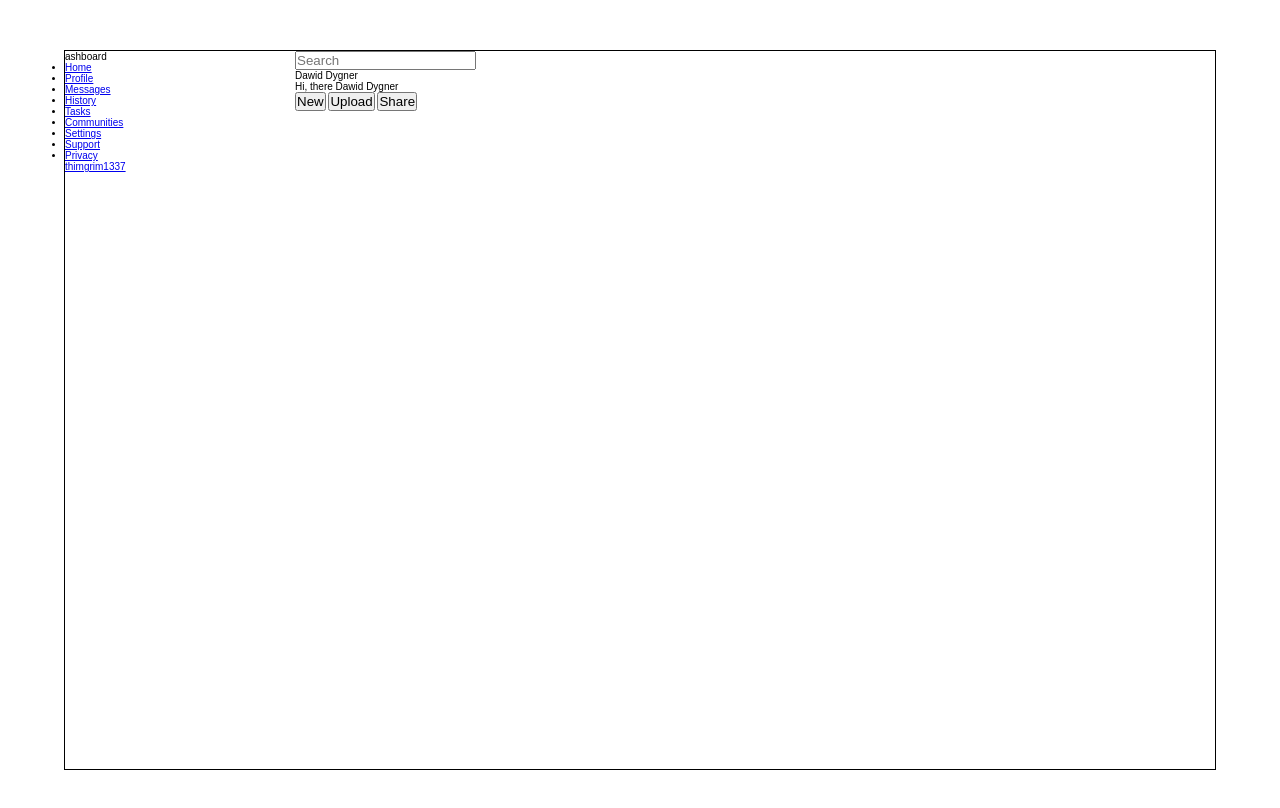
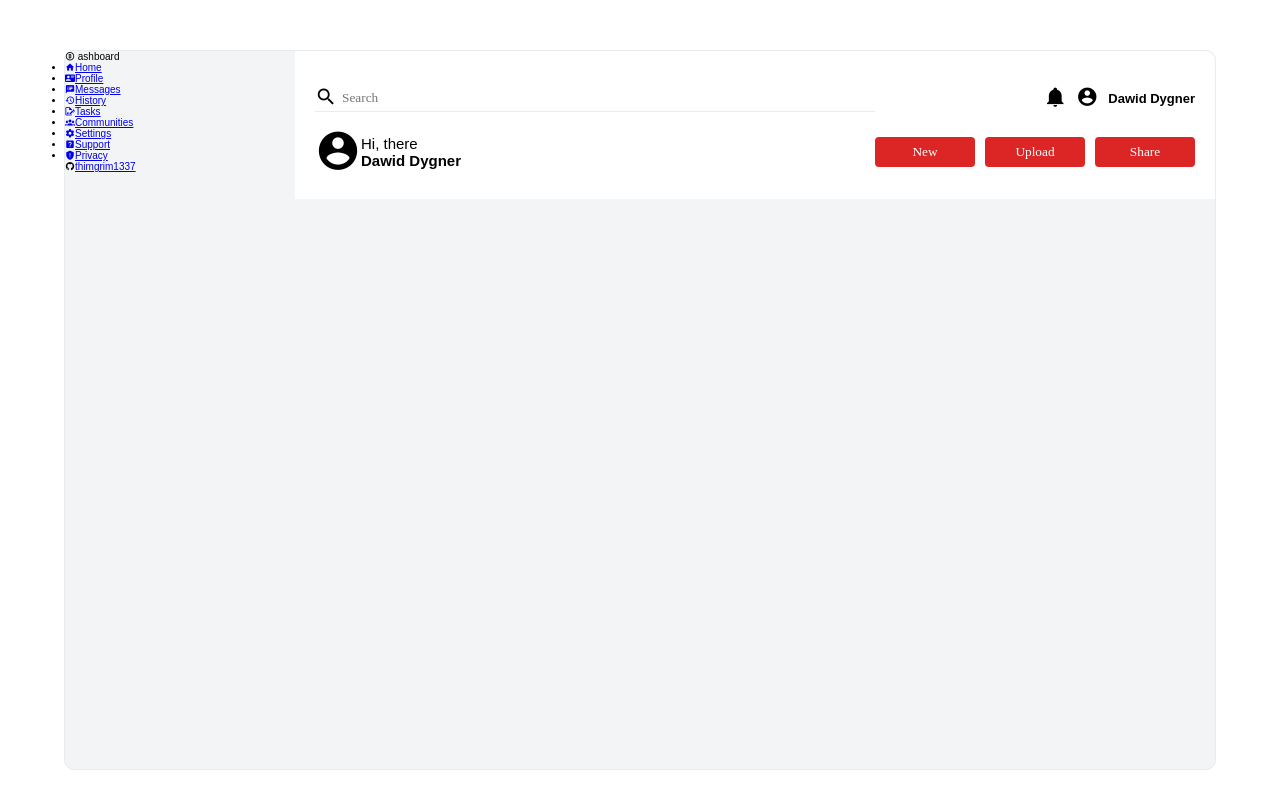
Before and after one commit to thimgrim1337/dashboard, a plain HTML site: page index.html in a window 1280 px wide. Drawn offline with Linux system fonts and the light colour scheme.

Commit message:
Create and style header

```diff
--- a/index.html
+++ b/index.html
@@ -4,6 +4,10 @@
     <meta charset="UTF-8" />
     <meta http-equiv="X-UA-Compatible" content="IE=edge" />
     <meta name="viewport" content="width=device-width, initial-scale=1.0" />
+    <link
+    rel="stylesheet"
+    href="https://cdn.jsdelivr.net/npm/@mdi/font@6.9.96/css/materialdesignicons.min.css"
+  />
     <link rel="stylesheet" href="style.css" />
     <title>Dashboard</title>
   </head>
@@ -19,16 +23,17 @@
           <i class="mdi mdi-account-circle"></i>
           Dawid Dygner
         </div>
-        <div class="buttons">
+
           <div class="hello">
             <i class="mdi mdi-account-circle"></i>
             <span>Hi, there</span>
             <span>Dawid Dygner</span>
+            </div>
+          <div class="buttons">
+            <button>New</button>
+            <button>Upload</button>
+            <button>Share</button>
           </div>
-          <button>New</button>
-          <button>Upload</button>
-          <button>Share</button>
-        </div>
       </header>
       <aside>
         <div class="logo">
--- a/style.css
+++ b/style.css
@@ -25,18 +25,104 @@ body {
   display: grid;
   grid-template-columns: 1fr 4fr;
   grid-template-rows: 1fr 4fr;
-  border: 1px solid black;
+  background-color: #f3f4f6;
+  border: 1px solid #eaebed;
+  border-radius: 10px;
 }
 
+/* Header */
 header {
   grid-column: 2 / -1;
   grid-row: 1 / 2;
+  background-color: #fff;
+  padding: 20px 20px;
+  border-radius: 0 10px 0 0;
+
+  display: grid;
+  grid-template-columns: 3fr 1fr 1fr;
+  grid-template-rows: 1fr 1fr;
+  align-items: center;
 }
 
+header .mdi {
+  font-size: 22px;
+}
+
+.searchbar {
+  grid-column: 1 / 3;
+  display: grid;
+  justify-content: center;
+  align-content: center;
+  grid-template-columns: auto 1fr;
+  border-bottom: 1px solid #eaebed;
+}
+
+.searchbar input[type='search'] {
+  width: 95%;
+  padding: 0 5px;
+  border: none;
+  font-family: 'Poppins';
+  color: #9fa5b1;
+}
+
+.searchbar input[type='search']:focus {
+  outline: none;
+  border: 2px solid var(--red);
+}
+
+.userinfo {
+  justify-self: end;
+  display: grid;
+  grid-template-columns: auto auto 1fr;
+  align-items: center;
+  gap: 1rem;
+  font-weight: bold;
+  font-size: 1.3rem;
+}
+
+.hello {
+  display: grid;
+  grid-template-columns: auto 1fr;
+  grid-template-rows: 1fr 1fr;
+  font-size: 1.5rem;
+}
+
+.hello .mdi {
+  font-size: 46px;
+  grid-row: 1 / -1;
+}
+
+.hello span:nth-of-type(1) {
+  align-self: end;
+}
+
+.hello span:nth-of-type(2) {
+  font-weight: bold;
+}
+
+.buttons {
+  grid-column: 3 / 4;
+  display: grid;
+  grid-template-columns: auto auto auto;
+  gap: 1rem;
+}
+
+.buttons button {
+  width: 100px;
+  height: 30px;
+  font-family: 'Poppins';
+  color: #fff;
+  background-color: var(--red);
+  border: transparent;
+  border-radius: 4px;
+}
+
+/* Aside */
 aside {
   grid-column: 1 / 2;
   grid-row: 1 / -1;
 }
 
+/* Main */
 main {
 }
```
